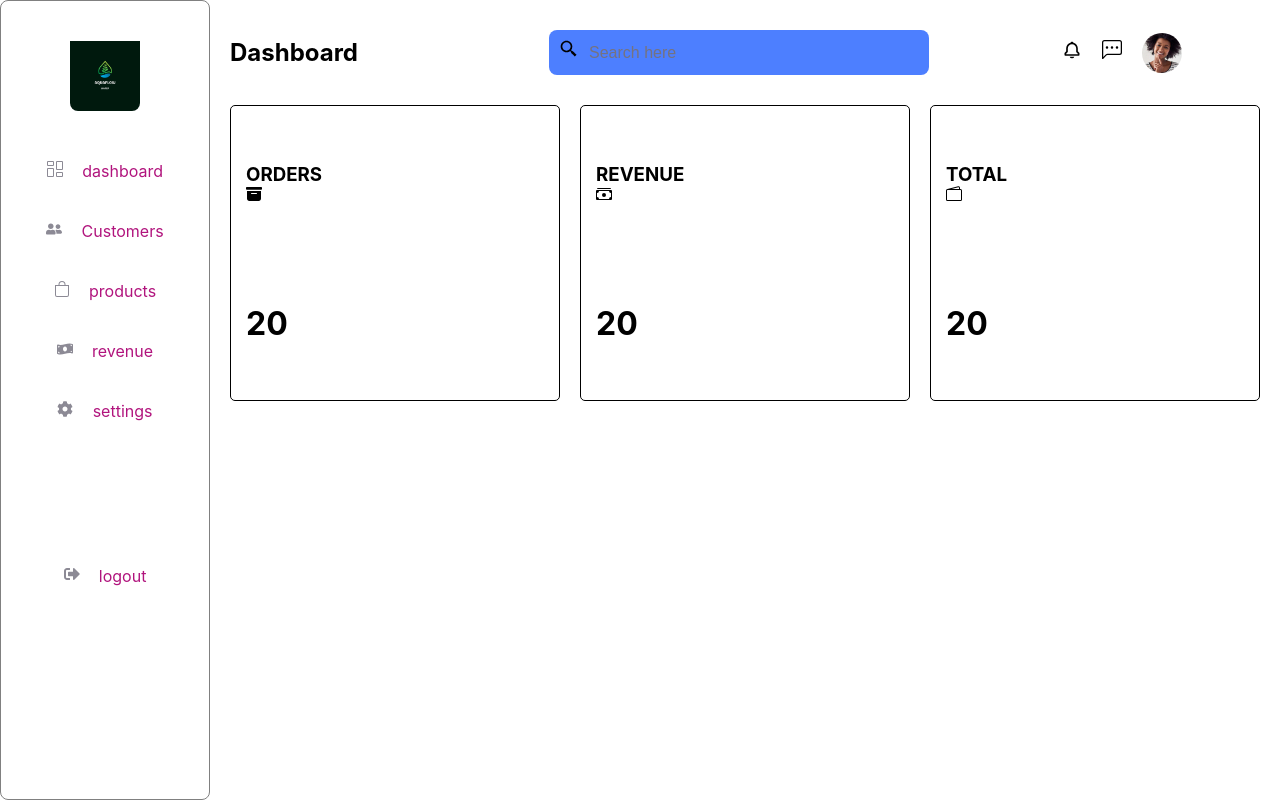
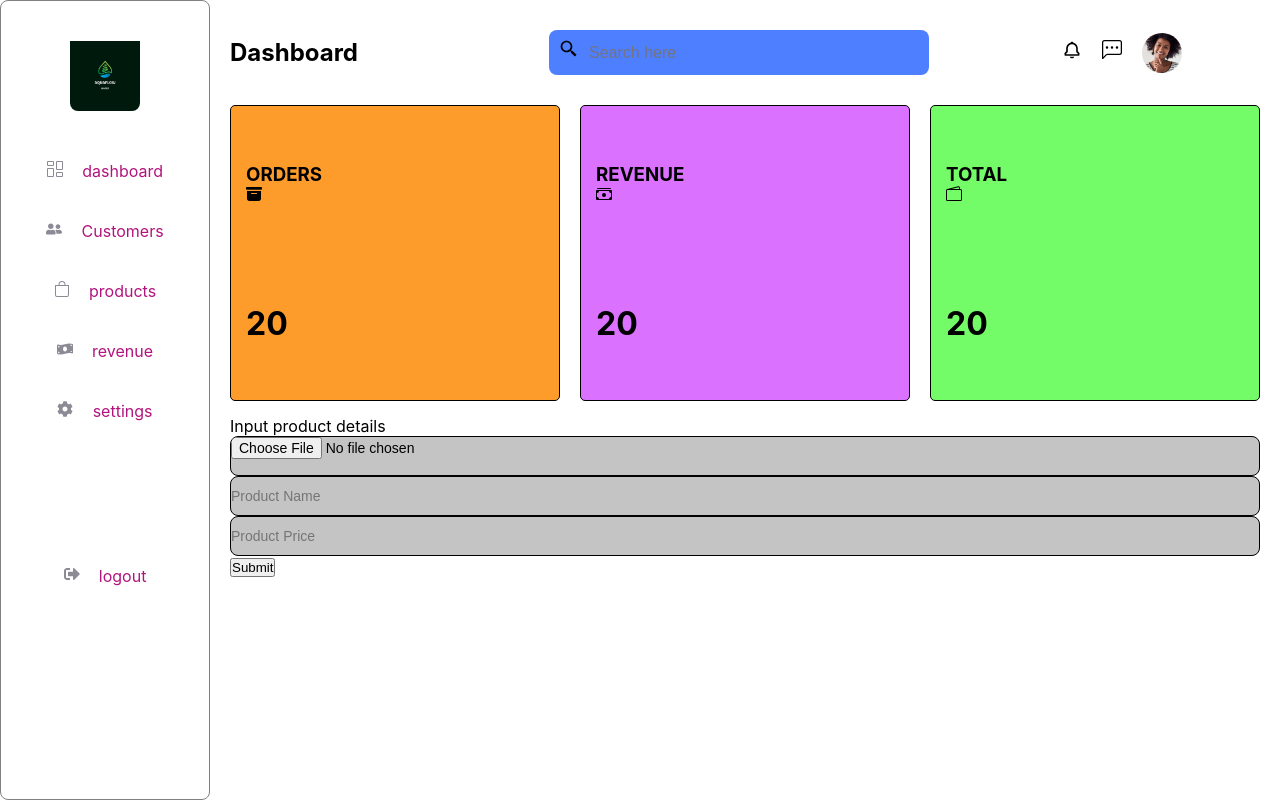
Before and after one commit to jaysonalfie/Aquaflow-Water-Project, a React (Create React App) app in the folder frontend/: page /dispensorshop in a window 1280 px wide. Built offline with nearby package versions, Linux system fonts and the light colour scheme.

Commit message:
added form to dashboard

```diff
--- a/frontend/src/Dispensor/MainContainer.css
+++ b/frontend/src/Dispensor/MainContainer.css
@@ -22,3 +22,18 @@
    border: 1px solid black;
    border-radius: 5px;
 }
+
+.main-card:first-child {
+    background-color: #FD9C2B;
+}
+.main-card:nth-child(2){
+    background-color: #DA71FF;
+}
+.main-card:nth-child(3){
+    background-color: #74FB68;
+}
+
+/* Product form */
+.mainContainer .mainContainerBottom {
+    height: 55%;
+}
--- a/frontend/src/Dispensor/MainContainer.js
+++ b/frontend/src/Dispensor/MainContainer.js
@@ -1,9 +1,47 @@
-import React from "react";
+import React, { useState } from "react";
 import './MainContainer.css'
 import { BsFillArchiveFill, BsCashStack, BsWallet2 } from "react-icons/bs";
 
 
 const MainContainer = () => {
+
+ //initialize state to handle form inputs
+    const [inputValue, setInputValue] = useState('')
+    const [selectedImage, setSelectedImage]= useState('')
+    const [inputName, setInputName] = useState('')
+
+    const handleNameChange = (event) =>{
+      setInputName(event.target.value)
+
+    }
+
+    const handleChange = (event) =>{
+      setInputValue(event.target.value);
+    }
+
+    const handleImageChange = (event) =>{
+      const file = event.target.files[0]
+      if (file) {
+        setSelectedImage(file)  //Update the state with the selected image
+      } else {
+        setSelectedImage(null)
+      }
+
+    }
+    //function to handle submission
+    const handleSubmit =(event) =>{
+      event.preventDefault();
+      console.log('Form Submitted')
+
+      //Resetting the form inputs
+      setInputValue('');
+      setSelectedImage(null)
+      setInputName('')
+
+      //clearing the file input element by accessing the DOM element directly
+      document.getElementById('imageUpload').value='';
+    }
+
   return (
     <div className="mainContainer">
       <div className="mainContainerTop">
@@ -29,6 +67,36 @@ const MainContainer = () => {
           <h1>20</h1>
         </div>
       </div>
+      <div className="mainContainerBottom">
+          <div>
+            <form className="product-form" onSubmit={handleSubmit}>
+              <div>
+              <label>Input product details</label>
+                <input
+                type="file"
+                accept="image/"
+                id="imageUpload"
+                onChange={handleImageChange}
+                />
+                <input
+                type="text"
+                placeholder="Product Name"
+                value={inputName}
+                onChange={handleNameChange}
+                />
+                <input
+                type="text"
+                placeholder="Product Price"
+                value={inputValue}
+                onChange={handleChange}
+                />
+                <div>
+                  <button type="submit">Submit</button>
+                </div>
+              </div>
+            </form>
+          </div>
+      </div>
     </div>
   );
 };
```
